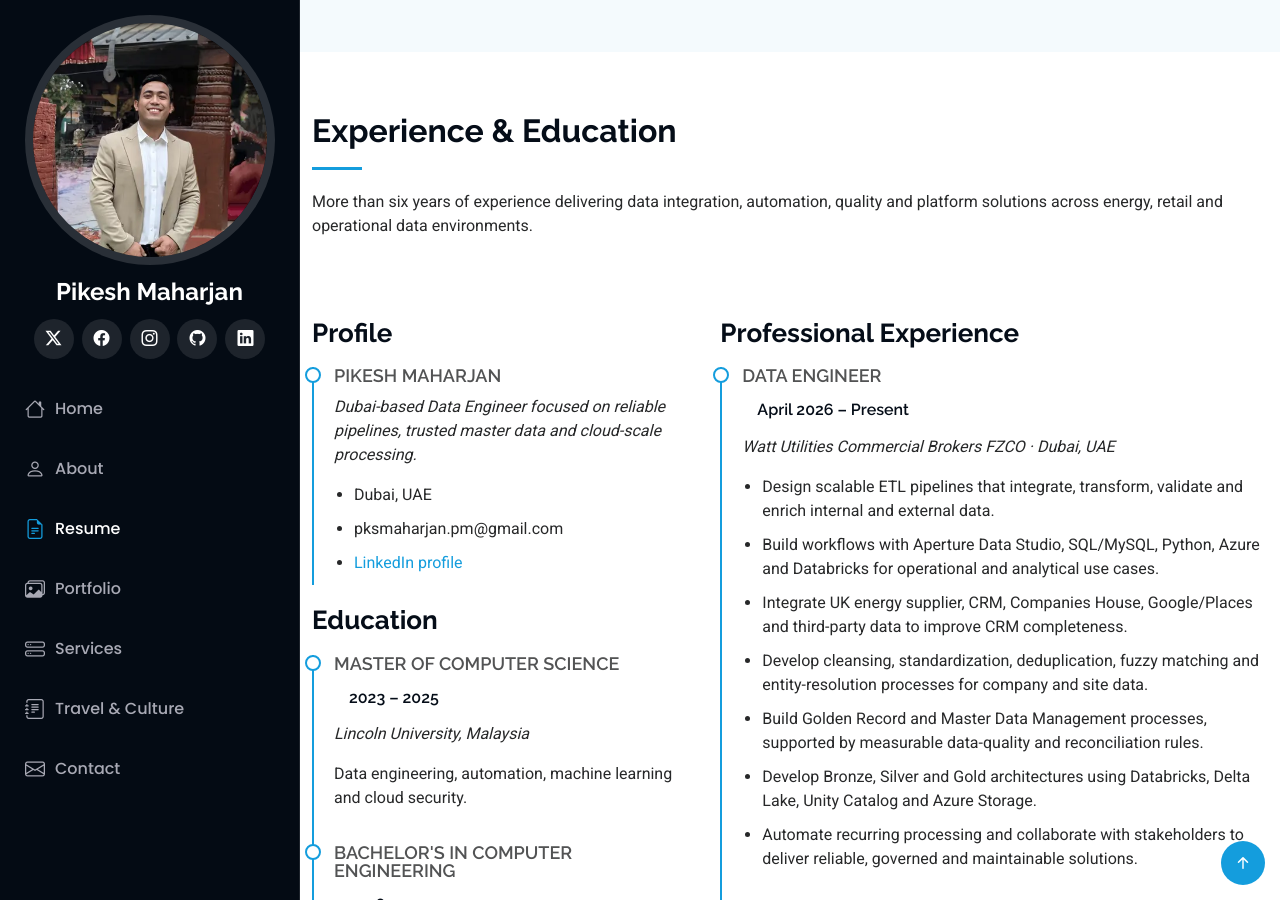
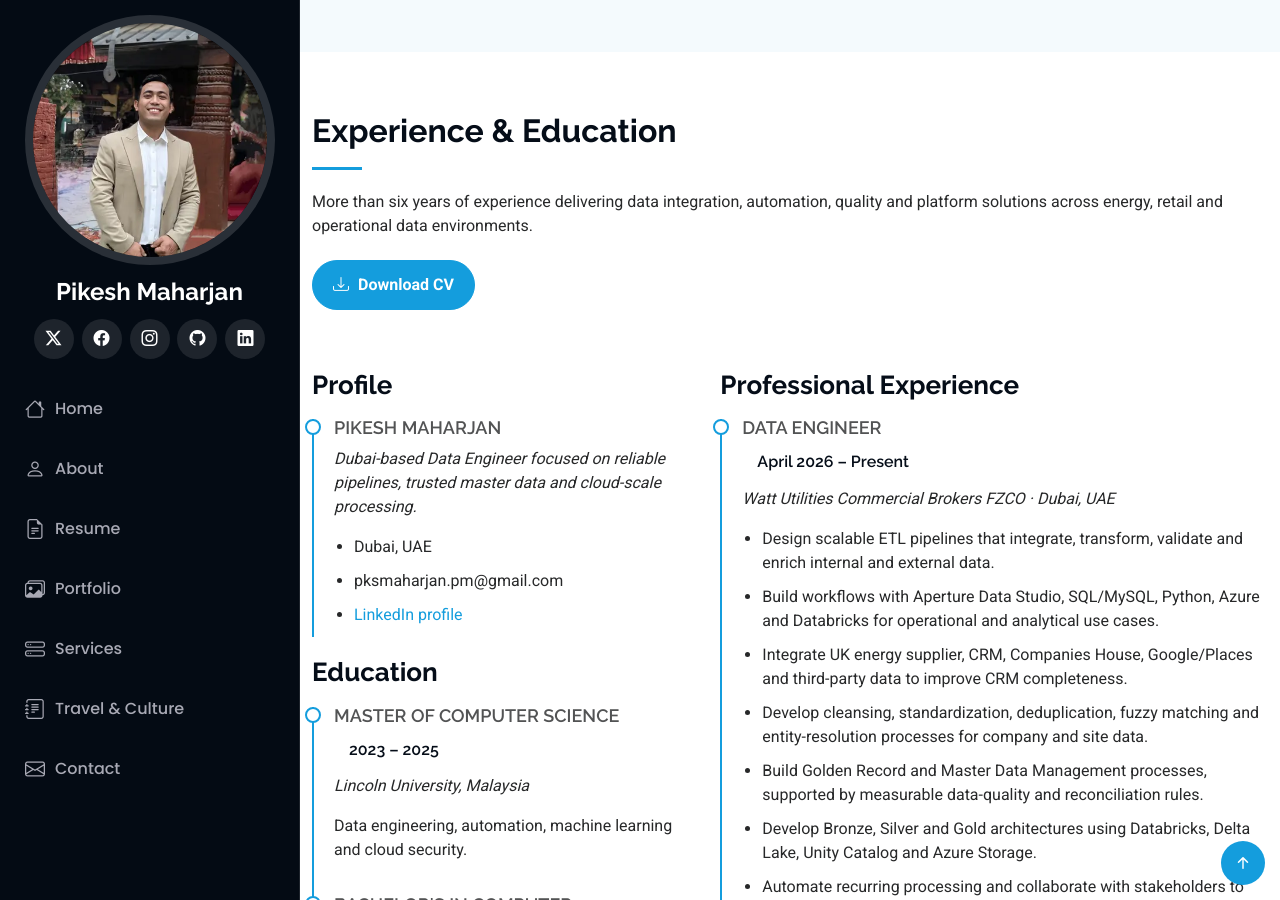
Before and after one commit to MeePks/Portfolio, a Jekyll site: the page built from index.html, in a window 1280 px wide and 900 px high, scrolled down 2729 px. Built offline with Jekyll 4.4.1, drawn with Linux system fonts in a browser that asks for light colours.

Commit message:
Link the sidebar and resume section to the CV PDF
Add the final resume at assets/Pikesh_Maharjan_Resume.pdf and open it in a new tab from the Resume nav item and a Download CV button.

Co-authored-by: Pikesh Maharjan <MeePks@users.noreply.github.com>

```diff
--- a/assets/css/main.css
+++ b/assets/css/main.css
@@ -722,6 +722,14 @@ section,
 /*--------------------------------------------------------------
 # Resume Section
 --------------------------------------------------------------*/
+.resume .section-title {
+  padding-bottom: 40px;
+}
+
+.resume .resume-download {
+  margin-top: 22px;
+}
+
 .resume .resume-title {
   color: var(--heading-color);
   font-size: 26px;
--- a/index.html
+++ b/index.html
@@ -100,7 +100,7 @@ layout: null
       <ul>
         <li><a href="#hero" class="active"><i class="bi bi-house navicon"></i>Home</a></li>
         <li><a href="#about"><i class="bi bi-person navicon"></i> About</a></li>
-        <li><a href="#resume"><i class="bi bi-file-earmark-text navicon"></i> Resume</a></li>
+        <li><a href="assets/Pikesh_Maharjan_Resume.pdf" target="_blank" rel="noopener" aria-label="Download resume (PDF, opens in a new tab)"><i class="bi bi-file-earmark-text navicon" aria-hidden="true"></i> Resume</a></li>
         <li><a href="#portfolio"><i class="bi bi-images navicon"></i> Portfolio</a></li>
         <li><a href="#services"><i class="bi bi-hdd-stack navicon"></i> Services</a></li>
         <li><a href="/blog/"><i class="bi bi-journal-text navicon"></i> Travel &amp; Culture</a></li>
@@ -234,6 +234,9 @@ layout: null
       <div class="container section-title" data-aos="fade-up">
         <h2>Experience &amp; Education</h2>
         <p>More than six years of experience delivering data integration, automation, quality and platform solutions across energy, retail and operational data environments.</p>
+        <div class="resume-download">
+          <a class="contact-button primary" href="assets/Pikesh_Maharjan_Resume.pdf" target="_blank" rel="noopener" aria-label="Download CV (PDF, opens in a new tab)"><i class="bi bi-download" aria-hidden="true"></i> Download CV</a>
+        </div>
       </div>
       <div class="container">
         <div class="row">
```
Also changed, not shown: 1 other file.
